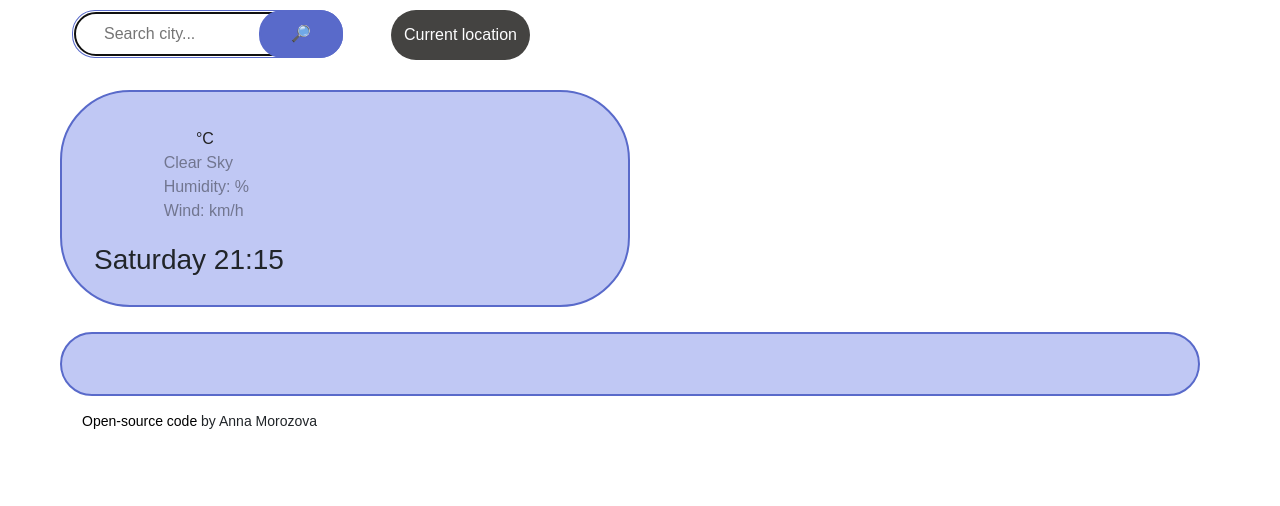
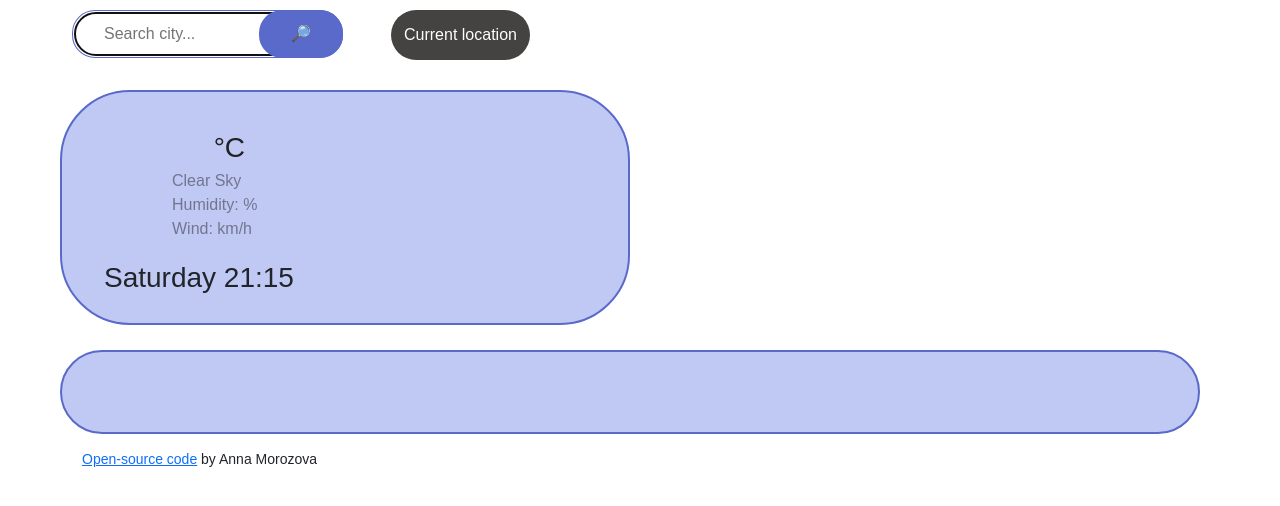
Before and after one commit to morozovanya/weather-app, a website built with Parcel: page index.html in a window 1280 px wide. Built offline with nearby package versions, Linux system fonts and the light colour scheme; no server answers.

Commit message:
Improved css

```diff
--- a/index.html
+++ b/index.html
@@ -58,11 +58,9 @@
                 <div class="col-sm-1">
                   <h1>  </h1>
                 </div>
-              <div class="col-sm-2" id="celsiusORfahrenheit">
-                <div class="units">
+              <div class="col-sm-2">
                   <a href="#" id="celsius" class="active">°C</a>
               </div>
-            </div>
             </div>
 
               <div class="elements">
--- a/src/index.js
+++ b/src/index.js
@@ -68,7 +68,6 @@ function displayForecast(response) {
 }
 
 function getForecast(coordinates) {
-  console.log(coordinates);
   let apiKey = "670149a988417f0bd9de2e4879ba6c8b";
   let apiURL = `https://api.openweathermap.org/data/2.5/onecall?lat=${coordinates.lat}&lon=${coordinates.lon}&appid=${apiKey}&units=metric`;
   axios.get(apiURL).then(displayForecast);
--- a/src/styles.css
+++ b/src/styles.css
@@ -20,7 +20,7 @@
 
 #temperature {
   display: inline-block;
-  padding: 20px 10px 20px 0;
+  padding: 20px 10px;
   margin: 0px 0px 20px 0px;
   background-color: rgb(192, 200, 244);
   border-radius: 70px;
@@ -30,17 +30,14 @@
   border-color: rgb(89, 106, 202);
 }
 
-.degrees {
-  position: relative;
-  top: -58px;
-  left: 50px;
-  font-size: 34px;
-}
 
-a {
+
+#celsius {
   color: black;
   text-decoration: none;
   cursor: pointer;
+margin-left: 10px;
+font-size: 28px;
 }
 
 #search-form {
@@ -50,7 +47,6 @@ a {
 }
 
 #main-emoji {
-  font-size: 100px;
   margin: 0px 10px;
   padding: 0px;
 
@@ -80,7 +76,7 @@ h1 {
 #forecast {
   display: block;
   text-align: center;
-  padding: 30px 0px;
+  padding: 40px 0px;
   margin-top: 5px;
   margin-bottom: 5px;
   background-color: rgb(192, 200, 244);
```
